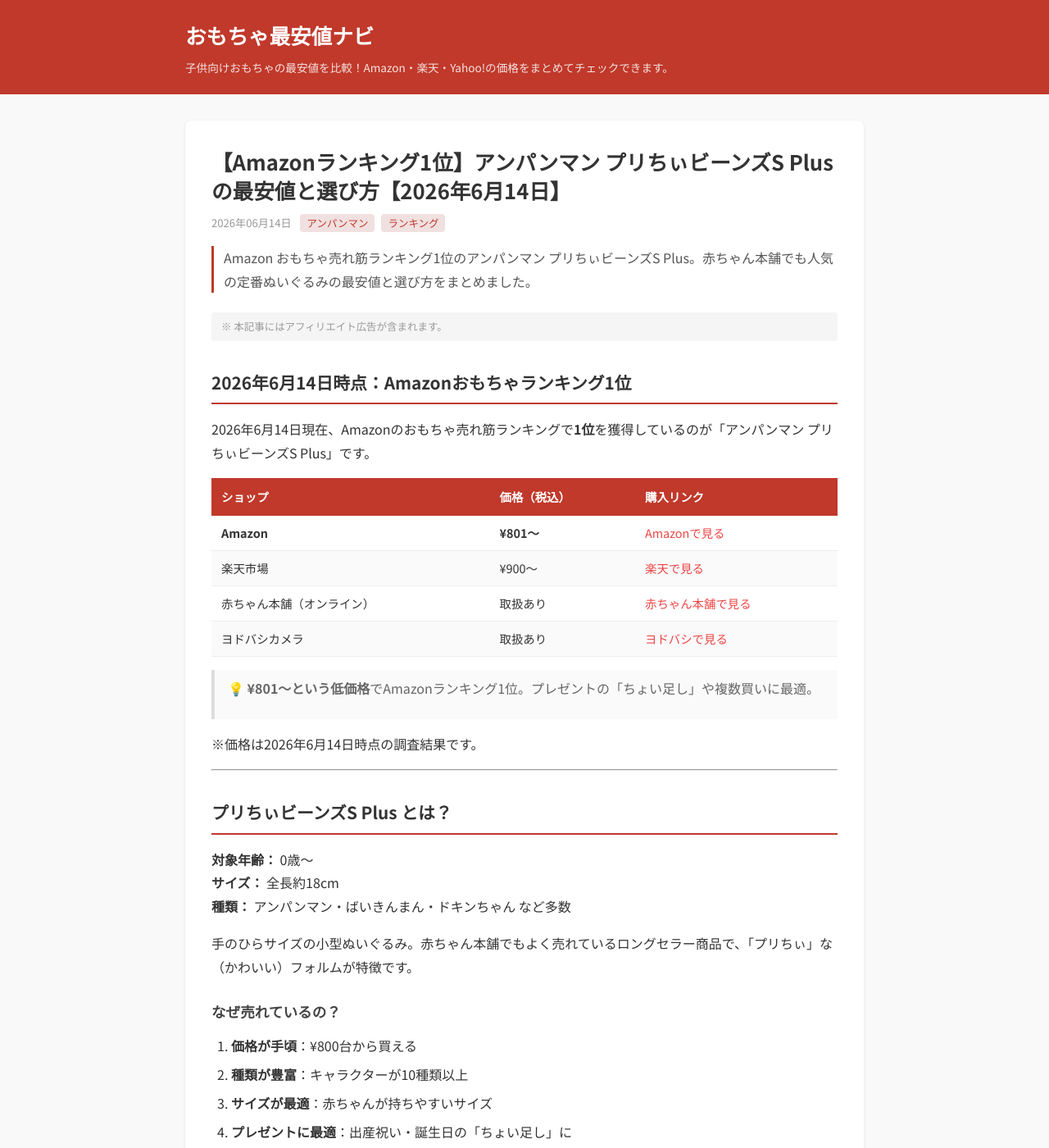
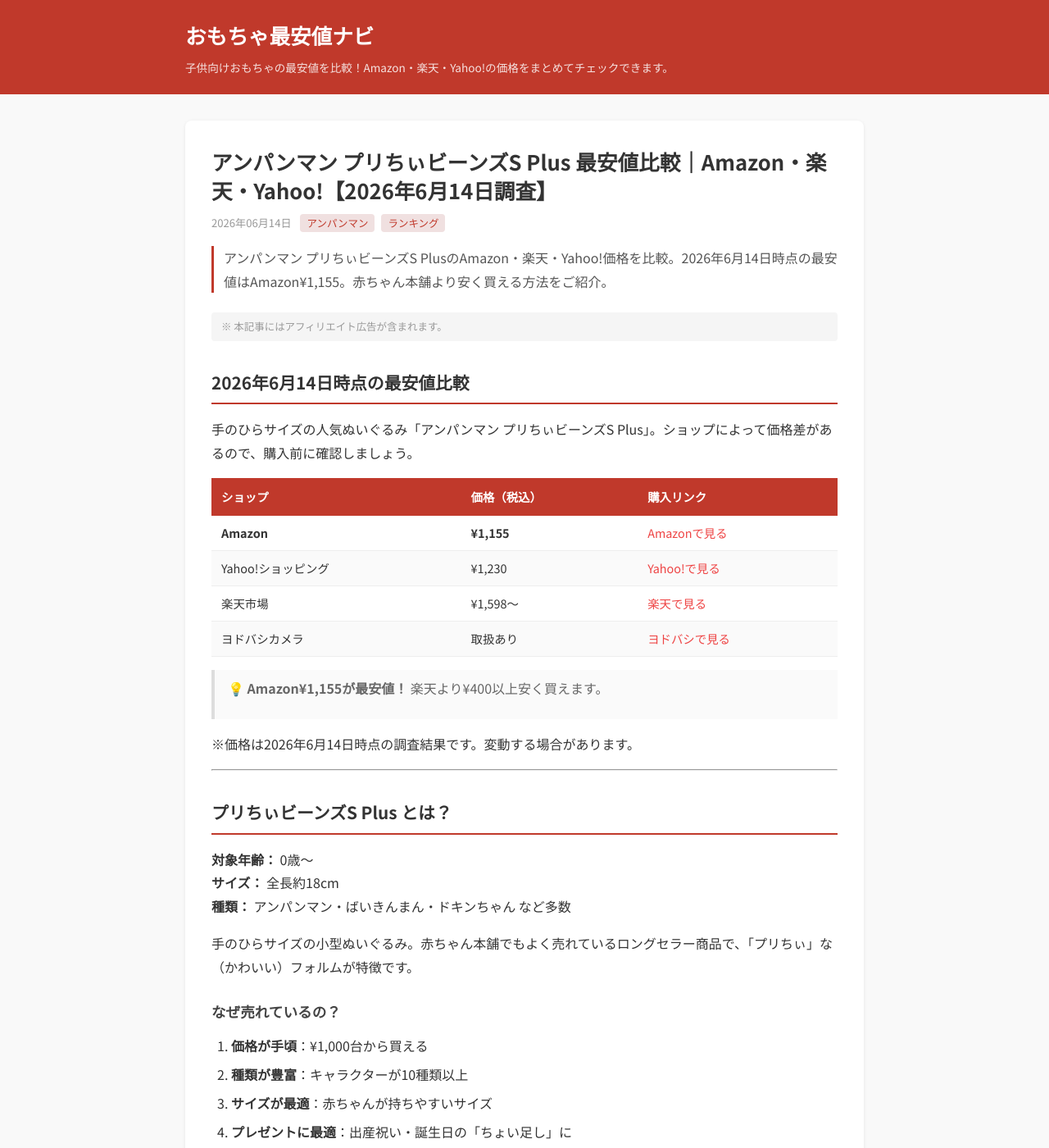
Before and after one commit to odeokuribit/affiliate-blog, a Jekyll site: the page built from _posts/2026-06-14-anpanman-prichii-beans.md, in a window 1280 px wide and 1400 px high. Shown: the whole window at 82% size. Built offline with Jekyll 4.4.1, drawn with Linux system fonts in a browser that asks for light colours; some of the changed text lies outside the part shown.

Commit message:
????: ???????? 801?1155?

```diff
--- a/_posts/2026-06-14-anpanman-prichii-beans.md
+++ b/_posts/2026-06-14-anpanman-prichii-beans.md
@@ -1,27 +1,27 @@
 ---
 layout: post
-title: "【Amazonランキング1位】アンパンマン プリちぃビーンズS Plus の最安値と選び方【2026年6月14日】"
+title: "アンパンマン プリちぃビーンズS Plus 最安値比較｜Amazon・楽天・Yahoo!【2026年6月14日調査】"
 date: 2026-06-14
 categories: [アンパンマン, ランキング]
-description: "Amazon おもちゃ売れ筋ランキング1位のアンパンマン プリちぃビーンズS Plus。赤ちゃん本舗でも人気の定番ぬいぐるみの最安値と選び方をまとめました。"
-cta_text: "Amazonで最安値をチェックする（¥801〜）"
+description: "アンパンマン プリちぃビーンズS PlusのAmazon・楽天・Yahoo!価格を比較。2026年6月14日時点の最安値はAmazon¥1,155。赤ちゃん本舗より安く買える方法をご紹介。"
+cta_text: "Amazonで最安値をチェックする（¥1,155〜）"
 cta_url: "https://www.amazon.co.jp/dp/B00D39GTLE"
 ---
 
-## 2026年6月14日時点：Amazonおもちゃランキング1位
+## 2026年6月14日時点の最安値比較
 
-2026年6月14日現在、Amazonのおもちゃ売れ筋ランキングで**1位**を獲得しているのが「アンパンマン プリちぃビーンズS Plus」です。
+手のひらサイズの人気ぬいぐるみ「アンパンマン プリちぃビーンズS Plus」。ショップによって価格差があるので、購入前に確認しましょう。
 
 | ショップ | 価格（税込） | 購入リンク |
 |---|---|---|
-| **Amazon** | **¥801〜** | [Amazonで見る](https://www.amazon.co.jp/dp/B00D39GTLE) |
-| 楽天市場 | ¥900〜 | [楽天で見る](https://search.rakuten.co.jp/search/mall/%E3%83%97%E3%83%AA%E3%81%A1%E3%81%83%E3%83%93%E3%83%BC%E3%83%B3%E3%82%BA/) |
-| 赤ちゃん本舗（オンライン） | 取扱あり | [赤ちゃん本舗で見る](https://www.akachan.jp/shopping/search.html?q=%E3%83%97%E3%83%AA%E3%81%A1%E3%81%83%E3%83%93%E3%83%BC%E3%83%B3%E3%82%BA) |
+| **Amazon** | **¥1,155** | [Amazonで見る](https://www.amazon.co.jp/dp/B00D39GTLE) |
+| Yahoo!ショッピング | ¥1,230 | [Yahoo!で見る](https://shopping.yahoo.co.jp/search?p=%E3%82%A2%E3%83%B3%E3%83%91%E3%83%B3%E3%83%9E%E3%83%B3+%E3%83%97%E3%83%AA%E3%81%A1%E3%81%83%E3%83%93%E3%83%BC%E3%83%B3%E3%82%BA) |
+| 楽天市場 | ¥1,598〜 | [楽天で見る](https://search.rakuten.co.jp/search/mall/%E3%83%97%E3%83%AA%E3%81%A1%E3%81%83%E3%83%93%E3%83%BC%E3%83%B3%E3%82%BA/) |
 | ヨドバシカメラ | 取扱あり | [ヨドバシで見る](https://www.yodobashi.com/?word=%E3%82%A2%E3%83%B3%E3%83%91%E3%83%B3%E3%83%9E%E3%83%B3+%E3%83%97%E3%83%AA%E3%81%A1%E3%81%83%E3%83%93%E3%83%BC%E3%83%B3%E3%82%BA) |
 
-> 💡 **¥801〜という低価格**でAmazonランキング1位。プレゼントの「ちょい足し」や複数買いに最適。
+> 💡 **Amazon¥1,155が最安値！** 楽天より¥400以上安く買えます。
 
-※価格は2026年6月14日時点の調査結果です。
+※価格は2026年6月14日時点の調査結果です。変動する場合があります。
 
 ---
 
@@ -35,7 +35,7 @@
 
 ### なぜ売れているの？
 
-1. **価格が手頃**：¥800台から買える
+1. **価格が手頃**：¥1,000台から買える
 2. **種類が豊富**：キャラクターが10種類以上
 3. **サイズが最適**：赤ちゃんが持ちやすいサイズ
 4. **プレゼントに最適**：出産祝い・誕生日の「ちょい足し」に
@@ -65,6 +65,6 @@
 
 ## まとめ
 
-Amazonランキング1位の理由は「コスパの良さ」。¥801〜という価格で赤ちゃんが大喜びするクオリティのぬいぐるみが手に入ります。
+コスパの良さが人気の理由。¥1,155〜という価格で赤ちゃんが大喜びするクオリティのぬいぐるみが手に入ります。
 
 出産祝いに添える「ちょい足し」ギフトとしても最適です。
```
